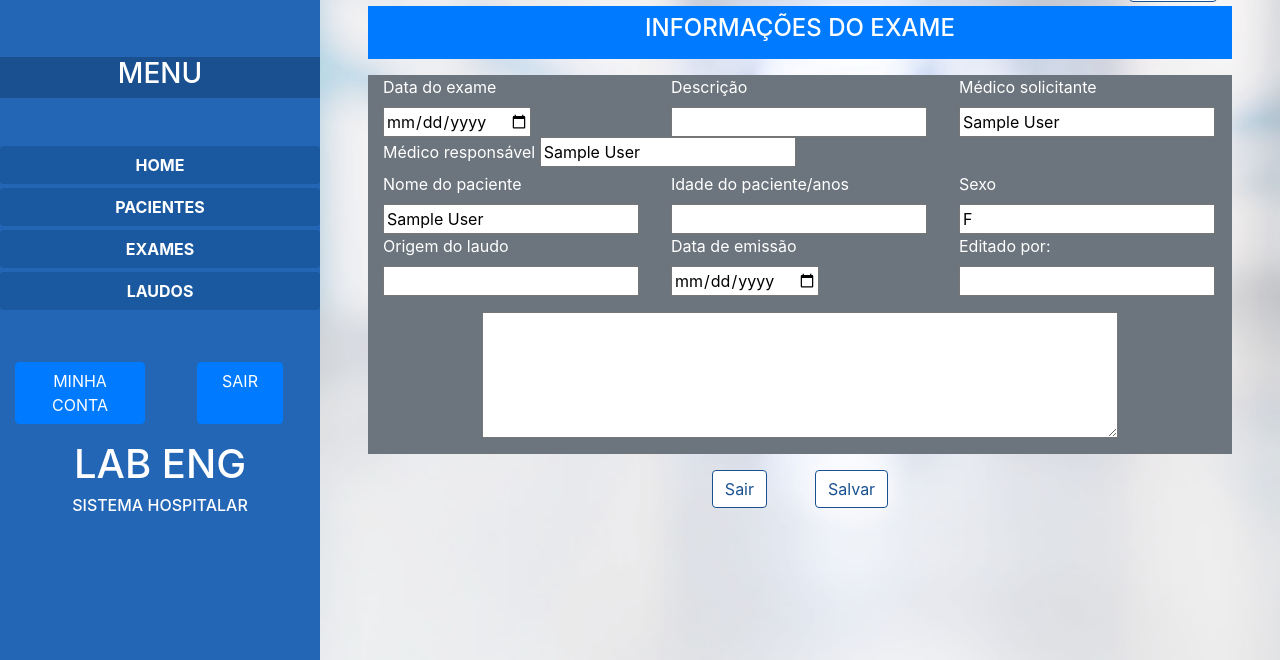
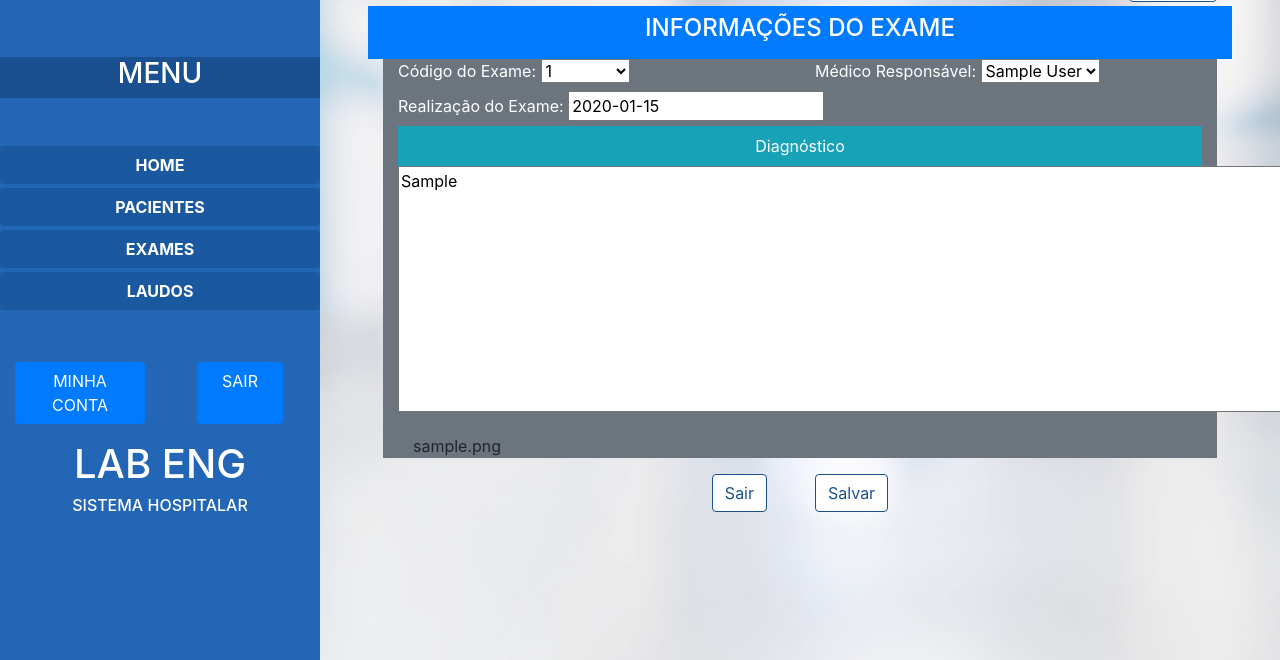
Before and after one commit to NathanMB/LabEng, a Django app: page /laudo/1/editar in a window 1280 px wide; the page is wider, and only the part inside the window is pictured. Shown: the part 140-800 px from the top of that part. Run offline with Django 3.2, Linux system fonts and the light colour scheme; tables that the repository leaves empty hold one stand-in row (values such as "Sample post"); some libraries are stand-ins or nearby versions.

Commit message:
Ajustes na emissão de laudo

```diff
--- a/LabEng/exams/forms.py
+++ b/LabEng/exams/forms.py
@@ -72,6 +72,11 @@ class ExamForm(ModelForm):
 
 
 class ReportForm(ModelForm):
+    diagnostic = forms.CharField(
+        max_length=500,
+        widget=forms.Textarea(attrs={'cols': '128'})
+    )
+
     class Meta:
         model = Report
         fields = ['exam', 'medico', 'approved', 'realization_date', 'diagnostic', 'file']
--- a/LabEng/exams/models.py
+++ b/LabEng/exams/models.py
@@ -24,6 +24,9 @@ class Exam(models.Model):
     recommendations = models.CharField(blank=False, null=False, max_length=300)
     exam_type = models.CharField(max_length=20, choices=EXAM_TYPE_CHOICES, blank=False, null=False)
 
+    def __str__(self):
+        return str(self.id)
+
 
 class Report(models.Model):
     exam = models.ForeignKey('Exam', blank=False, null=False, on_delete=models.CASCADE)
--- a/LabEng/exams/templates/registrar_laudo.html
+++ b/LabEng/exams/templates/registrar_laudo.html
@@ -21,65 +21,46 @@
         </div>
     </div>
 
-    <div class="row mt-3">
+    <form>
         <div class="col bg-secondary">
             <div class="row">
                 <div class="col">
-                    <label for="" class="text-white">Data do exame</label>
-                    <input type="date" name="exame_date" id="">
+                    <label for="" class="text-white">Código do Exame: </label>
+                    {{ form.exam }}
                 </div>
+
                 <div class="col">
-                    <label for="" class="text-white">Descrição</label>
-                    <input type="text">
+                    <label for="" class="text-white">Médico Responsável: </label>
+                    {{ form.medico}}
                 </div>
+            </div>
+            <div class="row">
                 <div class="col">
-                    <label for="" class="text-white">Médico solicitante</label>
-                    <input type="text" value="{{ report.medico}}">
-                </div>
-                <div class="col">
-                    <label for="" class="text-white">Médico responsável</label>
-                    <input type="text" value="{{ report.medico}}">
+                    <label for="" class="text-white">Realização do Exame: </label>
+                   {{ form.realization_date }}
                 </div>
             </div>
 
-            <div class="row">
-                <div class="col">
-                    <label for="" class="text-white">Nome do paciente</label>
-                    <input type="text" name="" value="{{ report.exam.patient }}">
+            <div class="form-group">
+                <div class="bg-info text-center">
+                        <label class="pt-2 text-white">
+                           Diagnóstico
+                        </label>
                 </div>
-
-                <div class="col">
-                    <label for="" class="text-white">Idade do paciente/anos</label>
-                    <input type="number" name="" value="{{ report.exam.patient.birth_date }}">
-                </div>
-                <div class="col">
-                    <label for="" class="text-white">Sexo</label>
-                    <input type="text" name="" value="{{ report.exam.patient.sex }}">
-                </div>
+               <div>
+                   {{ form.diagnostic }}
+               </div>
             </div>
 
-            <div class="row">
+            <div class="form-group">
                 <div class="col">
-                    <label for="" class="text-white">Origem do laudo</label>
-                    <input type="text">
-                </div>
-                <div class="col">
-                    <label for="" class="text-white"> Data de emissão</label>
-                    <input type="date" name="deploy_date" value="{{ report.realization_date }}">
-                </div>
-                <div class="col">
-                    <label for="" class="text-white">Editado por:</label>
-                    <input type="text" name="" id="">
-                </div>
-            </div>
-
-            <div class="row mt-3 mb-3">
-                <div class="col d-flex justify-content-center">
-                    <textarea name="" cols="60" rows="5"></textarea>
+                    {{ form.file.value }}
                 </div>
             </div>
         </div>
-    </div>
+
+    </form>
+
     <div class="row mt-3">
         <div class="col d-flex justify-content-center">
             <button type="button" class="btn">Sair</button>
--- a/LabEng/exams/views.py
+++ b/LabEng/exams/views.py
@@ -103,5 +103,6 @@ def listReport(request):
     return render(request, 'listar_laudo.html', args)
 def listReportId(request, id):
     report = Report.objects.get(pk=id)
-    args =  {"report": report}
+    form = ReportForm(request.GET or None, instance=report)
+    args =  {"report": report, "form":form }
     return render(request, "registrar_laudo.html", args)
```
